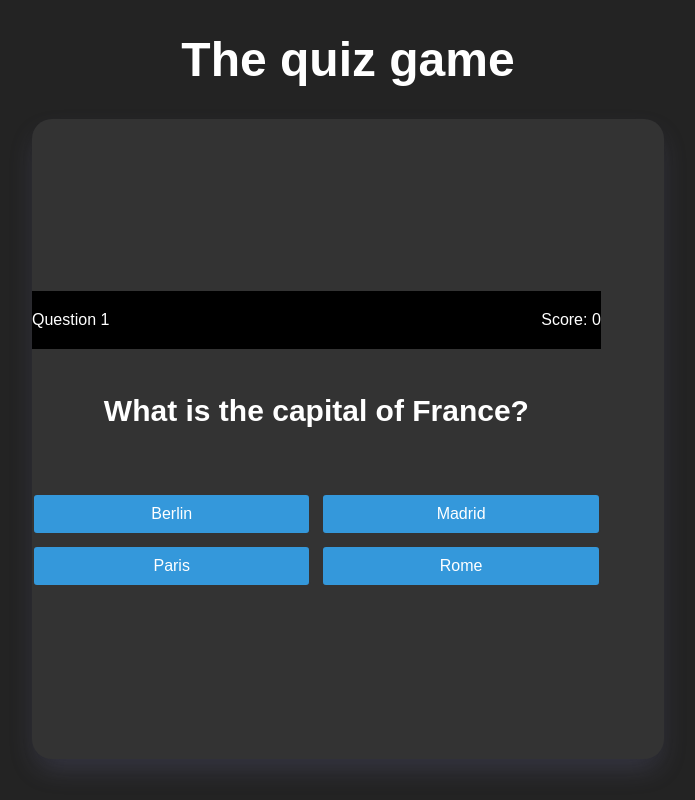
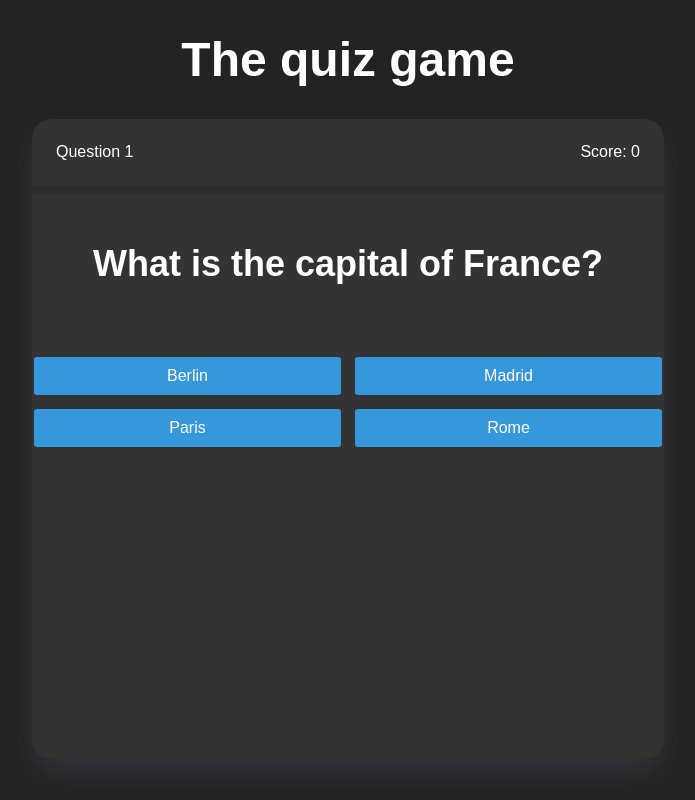
Before and after one commit to Superlllas2/quiz-website, a Vue app: page /game in a window 1280 px wide. Shown: the whole page, without its empty margins (292-987 px from the left). Built offline with nearby package versions, Linux system fonts and the light colour scheme.

Commit message:
Updated game component

```diff
--- a/src/components/Game.vue
+++ b/src/components/Game.vue
@@ -1,8 +1,8 @@
 <template>
   <div class="wrapper">
     <div class="header">
-      <span>Question {{ currentQuestionNumber }}</span>
-      <span>Score: {{ totalScore }}</span>
+      <span class="title">Question {{ currentQuestionNumber }}</span>
+      <span class="score">Score: {{ totalScore }}</span>
     </div>
 
     <!-- Question Text -->
@@ -94,21 +94,29 @@ export default {
 
 <style scoped>
 .wrapper {
-  width: 90%;
+  //max-width: 600px;
+  margin: auto;
+  width: 100%;
+  height: 100%;
   display: flex;
   flex-direction: column;
+  justify-content: flex-start;
+  box-sizing: border-box;
 }
 
 .header {
+  width: 100%;
   display: flex;
   justify-content: space-between;
   font-size: 1rem;
-  padding: 20px 0;
-  background-color: black;
+  padding: 1.5rem;
+  color: white;
+  border-radius: 10px 10px 0 0;
+  border-bottom: rgba(0, 0, 0, 0.1) solid 8px;
 }
 
 .question {
-  font-size: 1.25rem;
+  font-size: 1.5rem;
   font-weight: bold;
   margin: 20px 0;
   text-align: center;
@@ -119,7 +127,6 @@ export default {
   grid-template-columns: 1fr 1fr;
   gap: 10px;
   margin-top: 20px;
-
 }
 
 button {
@@ -129,10 +136,12 @@ button {
   border-radius: 5px;
   cursor: pointer;
   background-color: #3498db;
+  color: white;
   transition: background-color 0.2s ease;
 }
 
 button:hover {
   background-color: #2980b9;
 }
+
 </style>
```
